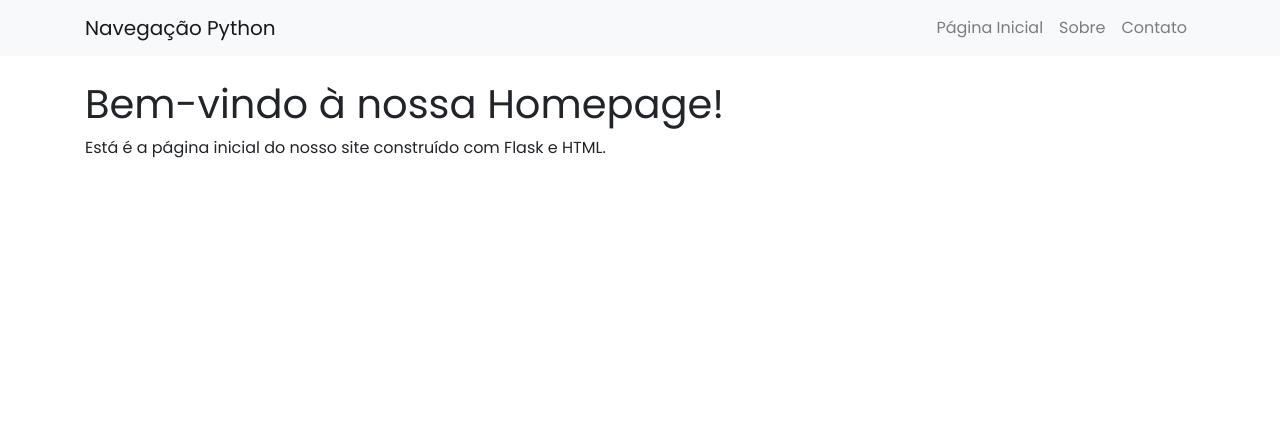
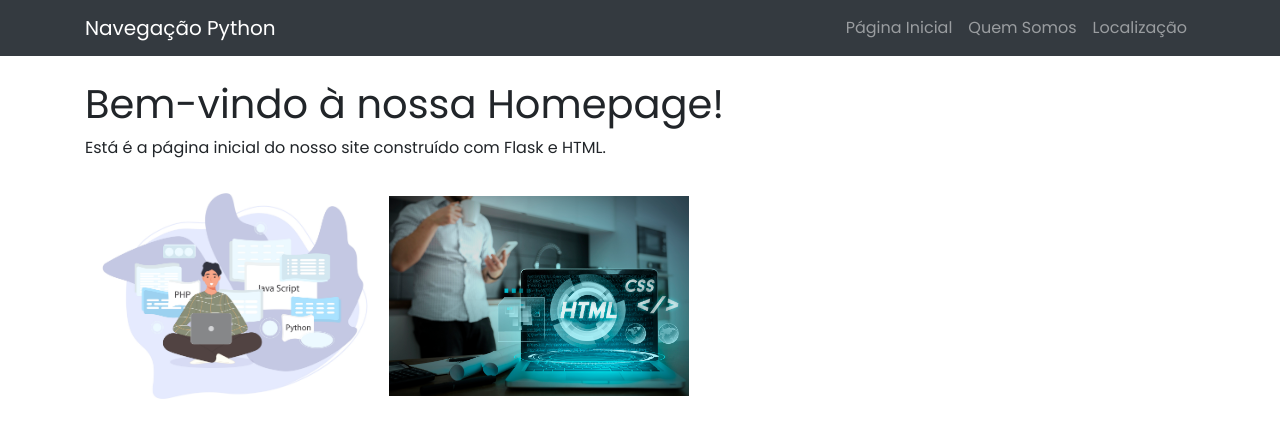
Before and after one commit to adrianoasbarbosa/Navegacao-Python-flask, a Flask app: page / in a window 1280 px wide. Shown: the top 438 px of the page. Run offline with Flask 3, Linux system fonts and the light colour scheme; some libraries are stand-ins or nearby versions.

Commit message:
Adicionado paginas quemsomos e localizacao, adicionado images, estilos e melhorado a navbar

```diff
--- a/app.py
+++ b/app.py
@@ -8,17 +8,17 @@ app = Flask(__name__)
 def index():
     return render_template('index.html')
 
-#Rota para a página sobre (Sobre)
+#Rota para a página quem somos (Quem Somos)
 
-@app.route('/sobre')
-def sobre():
-    return render_template('sobre.html')
+@app.route('/quemsomos')
+def quemsomos():
+    return render_template('quemsomos.html')
 
-#Rota para a página contato (Contato)
+#Rota para a página localizao (Localização)
 
-@app.route('/contato')
-def contato():
-    return render_template('contato.html')
+@app.route('/localizacao')
+def localizacao():
+    return render_template('localizacao.html')
 
 if __name__ == '__main__':
     app.run(debug=True)
--- /dev/null
+++ b/static/css/style.css
@@ -0,0 +1,16 @@
+/* Estilo para a fonte Poppins */
+body,
+.navbar-brand,
+.nav-link {
+    font-family: 'Poppins', sans-serif;
+}
+
+/* Estilo adicional para a imagem */
+.custom-img {
+    width: 300px;
+    /* Ajuste a largura conforme necessário */
+    height: auto;
+    /* Mantém a proporção da imagem */
+    max-width: 100%;
+    /* Garante que a imagem não ultrapasse o contêiner */
+}
--- a/templates/base.html
+++ b/templates/base.html
@@ -4,21 +4,15 @@
 <head>
     <meta charset="UTF-8">
     <meta name="viewport" content="width=device-width, initial-scale=1.0">
-    <title>{% block title %}Navegação exemplo - Flask{% endblock %}</title>
+    <title>{% block title %}Navegação Python - Flask{% endblock %}</title>
     <link rel="stylesheet" href="https://stackpath.bootstrapcdn.com/bootstrap/4.1.3/css/bootstrap.min.css"
         integrity="sha384-MCw98/SFnGE8fJT3GXwEOngsV7Zt27NXFoaoApmYm81iuXoPkFOJwJ8ERdknLPMO" crossorigin="anonymous">
     <link href="https://fonts.googleapis.com/css2?family=Poppins:wght@400;600&display=swap" rel="stylesheet">
-    <style>
-        body,
-        .navbar-brand,
-        .nav-link {
-            font-family: 'Poppins', sans-serif;
-        }
-    </style>
+    <link rel="stylesheet" href="{{ url_for('static', filename='css/style.css') }}">
 </head>
 
 <body>
-    <nav class="navbar navbar-expand-lg navbar-light bg-light">
+    <nav class="navbar navbar-expand-lg navbar-dark bg-dark">
         <div class="container">
             <a class="navbar-brand" href="{{ url_for('index') }}">Navegação Python</a>
             <button class="navbar-toggler" type="button" data-toggle="collapse" data-target="#navbarNav"
@@ -31,10 +25,10 @@
                         <a class="nav-link" href="{{ url_for('index') }}">Página Inicial</a>
                     </li>
                     <li class="nav-item">
-                        <a class="nav-link" href="{{ url_for('sobre') }}">Sobre</a>
+                        <a class="nav-link" href="{{ url_for('quemsomos') }}">Quem Somos</a>
                     </li>
                     <li class="nav-item">
-                        <a class="nav-link" href="{{ url_for('contato') }}">Contato</a>
+                        <a class="nav-link" href="{{ url_for('localizacao') }}">Localização</a>
                     </li>
                 </ul>
             </div>
--- a/templates/contato.html
+++ /dev/null
@@ -1,4 +0,0 @@
-{% extends "base.html" %} {% block title %}Fale conosco{% endblock %} {% block content %}
-<h1>Entre em Contato</h1>
-<p>Informações de contato e formulário para entrar em contato conosco.</p>
-{% endblock %}
--- a/templates/index.html
+++ b/templates/index.html
@@ -1,4 +1,6 @@
 {% extends "base.html" %} {% block title %}Página inicial{% endblock %} {% block content %}
 <h1>Bem-vindo à nossa Homepage!</h1>
 <p>Está é a página inicial do nosso site construído com Flask e HTML.</p>
+<img src="{{ url_for('static', filename='images/pythonhome.jpg') }}" alt="Python Home" class="custom-img">
+<img src="{{ url_for('static', filename='images/htmlhome.jpg') }}" alt="HTML Home" class="custom-img">
 {% endblock %}
--- a/templates/sobre.html
+++ /dev/null
@@ -1,4 +0,0 @@
-{% extends "base.html" %} {% block title %}Sobre a empresa{% endblock %} {% block content %}
-<h1>Sobre Nós</h1>
-<p>Informações sobre a empresa, nossa história e missão.</p>
-{% endblock %}
```
Also changed, not shown: templates/localizacao.html (added, +8 -0 lines), templates/quemsomos.html (added, +8 -0 lines), static/images/htmlhome.jpg (added), static/images/pythonhome.jpg (added), 1 other file.
